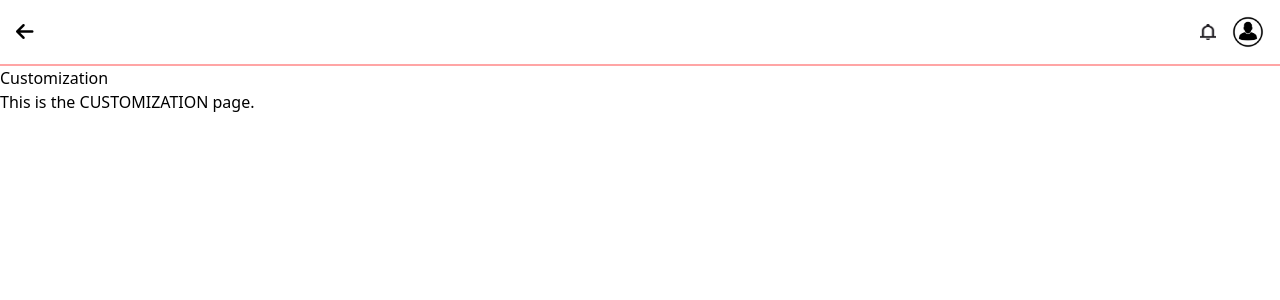
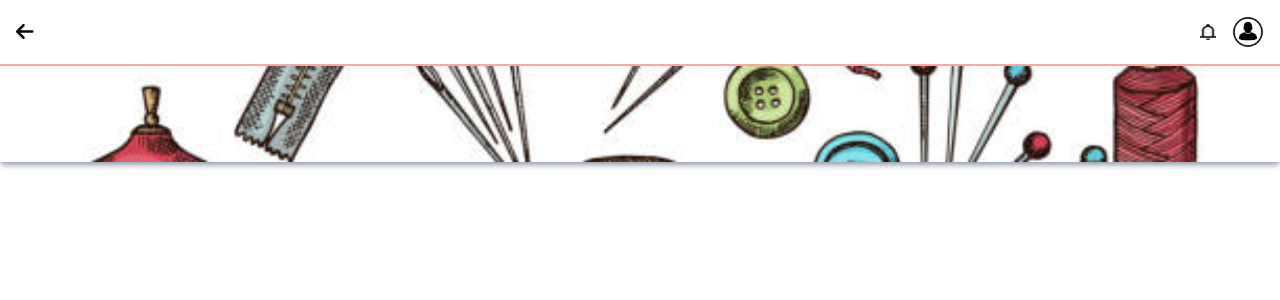
Before and after one commit to chinoy-the-great/nuxt3-drizzle-stitch, a Nuxt app: page /customization in a window 1280 px wide. Shown: the top 300 px of the page. Built offline with nearby package versions, Linux system fonts and the light colour scheme.

Commit message:
Added header image to placeholder Customization page.

```diff
--- a/pages/customization.vue
+++ b/pages/customization.vue
@@ -1,7 +1,15 @@
 <template>
 	<div>
-		<h1>Customization</h1>
-		<p>This is the CUSTOMIZATION page.</p>
+		<!-- Header Image -->
+		<div
+			class="w-full shadow-md shadow-gray-400"
+			style="
+				background-image: url('/_BG_ART_LogIn_home_v2.jpg');
+				background-size: cover;
+				background-position: center;
+				height: 12vh;
+			"
+		></div>
 	</div>
 </template>
 
```
